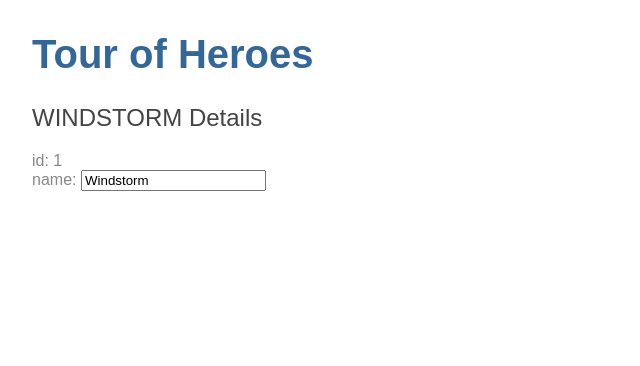
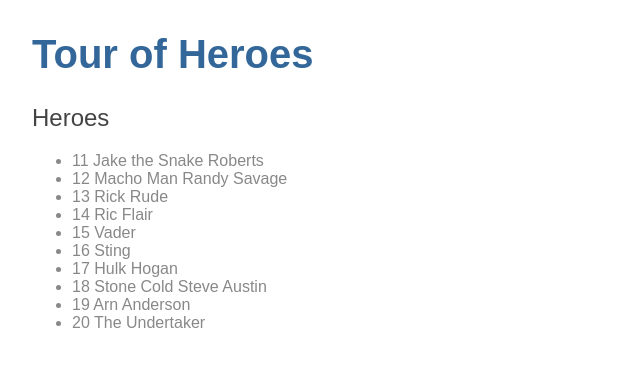
Before and after one commit to kyle-morton/angular-tour-of-heroes, an Angular app in the folder angular-tour-of-heroes/: page / in a window 1280 px wide. Shown: the top 366 px of the page, without its empty margins (0-640 px from the left). Built offline with nearby package versions, Linux system fonts and the light colour scheme.

Commit message:
created mock list of heroes and added *ngFor to hero component

```diff
--- a/angular-tour-of-heroes/src/app/heroes/heroes.component.html
+++ b/angular-tour-of-heroes/src/app/heroes/heroes.component.html
@@ -1,7 +1,6 @@
-<h2>{{ hero.name | uppercase }} Details</h2>
-<div><span>id: </span>{{hero.id}}</div>
-<div>
-    <label>name:
-      <input [(ngModel)]="hero.name" placeholder="name">
-    </label>
-</div>
+<h2>Heroes</h2>
+<ul class="heroes">
+  <li *ngFor="let hero of heroes">
+    <span class="badge">{{hero.id}}</span> {{hero.name}}
+  </li>
+</ul>
--- a/angular-tour-of-heroes/src/app/heroes/heroes.component.ts
+++ b/angular-tour-of-heroes/src/app/heroes/heroes.component.ts
@@ -1,5 +1,6 @@
 import { Component, OnInit } from '@angular/core';
 import { Hero } from '../hero';
+import { HEROES } from '../mock-heroes';
 
 @Component({
   selector: 'app-heroes',
@@ -7,6 +8,7 @@ import { Hero } from '../hero';
   styleUrls: ['./heroes.component.css']
 })
 export class HeroesComponent implements OnInit {
+  heroes = HEROES;
   hero: Hero = {
     id: 1,
     name: 'Windstorm'
--- /dev/null
+++ b/angular-tour-of-heroes/src/app/mock-heroes.ts
@@ -0,0 +1,14 @@
+import { Hero } from './hero';
+
+export const HEROES: Hero[] = [
+    { id: 11, name: 'Jake the Snake Roberts' },
+    { id: 12, name: 'Macho Man Randy Savage' },
+    { id: 13, name: 'Rick Rude' },
+    { id: 14, name: 'Ric Flair' },
+    { id: 15, name: 'Vader' },
+    { id: 16, name: 'Sting' },
+    { id: 17, name: 'Hulk Hogan' },
+    { id: 18, name: 'Stone Cold Steve Austin' },
+    { id: 19, name: 'Arn Anderson' },
+    { id: 20, name: 'The Undertaker' }
+]
```
Also changed, not shown: 1 other file (tests, documents, lock files or other folders).
